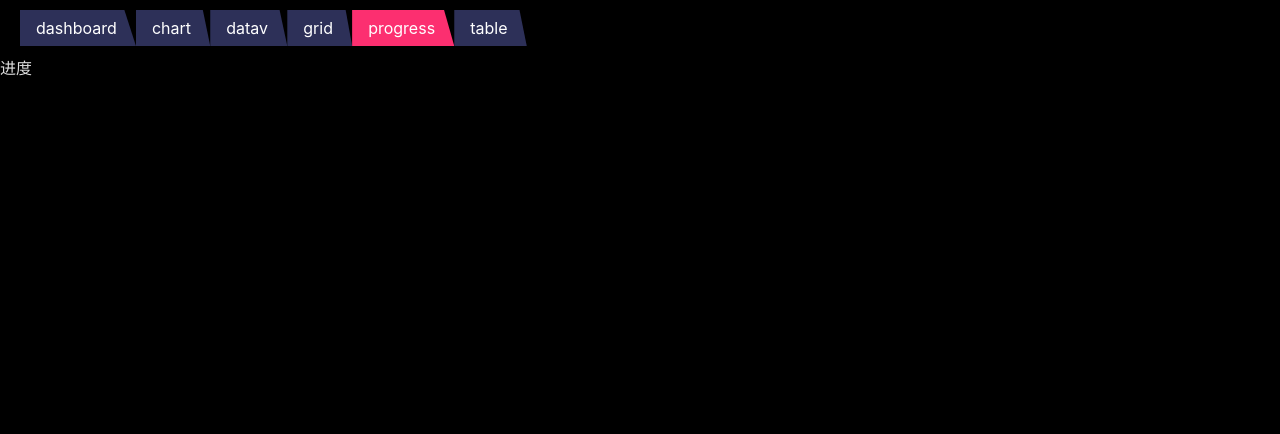
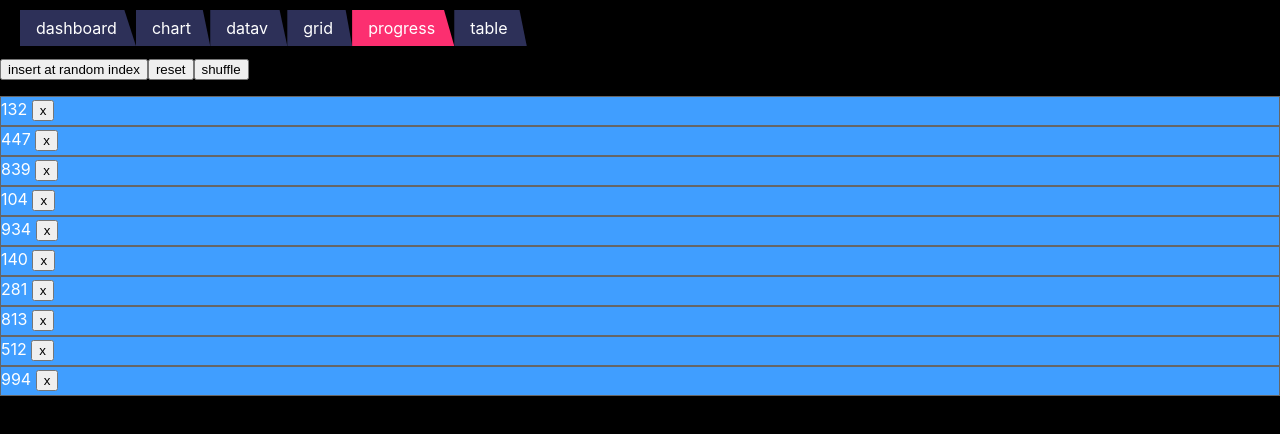
Before and after one commit to shiliangL/vue-datav3, a Vue app: page /viewAuto/progress in a window 1280 px wide. Shown: the top 434 px of the page. Built offline with nearby package versions, Linux system fonts and the light colour scheme.

Commit message:
2023年3月18日++

```diff
--- a/package.json
+++ b/package.json
@@ -10,6 +10,7 @@
         "lint:create": "eslint --init"
     },
     "dependencies": {
+        "nanoid": "^4.0.1",
         "pinia": "^2.0.33",
         "vue": "^3.2.45",
         "vue-router": "4"
--- a/src/viewAuto/progress/index.vue
+++ b/src/viewAuto/progress/index.vue
@@ -1,18 +1,118 @@
 <template>
-  <div>
-    进度
+  <div class="progress">
+    <button @click="insert">insert at random index</button>
+    <button @click="reset">reset</button>
+    <button @click="shuffle">shuffle</button>
+
+    <TransitionGroup
+      tag="ul"
+      name="fade"
+      class="container"
+    >
+      <div
+        v-for="item in items"
+        class="item"
+        :key="item.id"
+      >
+        {{ item.value }}
+        <button @click="remove(item)">x</button>
+      </div>
+    </TransitionGroup>
   </div>
+
 </template>
 
-<script lang="ts">
-import { defineComponent } from 'vue'
+<script>
+
+import { nanoid } from 'nanoid'
+import { ref, defineComponent, TransitionGroup, onUpdated } from 'vue'
 
 export default defineComponent({
+  components: {
+    TransitionGroup
+  },
   setup () {
-    return {}
+    const items = ref(makeList())
+
+    // const list = this.isSort ? (this.dataList.slice(0).sort(({ value: a }, { value: b }) => (b - a))) : this.dataList
+
+    function makeList (n = 1000) {
+      return new Array(10).fill(0).map(item => ({
+        id: nanoid(),
+        value: Math.round(Math.random() * n)
+      }))
+    }
+
+    function insert () {
+      items.value.unshift({
+        id: nanoid(),
+        value: Math.round(Math.random() * 1000)
+      })
+    }
+
+    function reset () {
+      items.value = makeList()
+    }
+
+    function shuffle () {
+      items.value = items.value.slice(0).sort(({ value: a }, { value: b }) => (b - a))
+      console.log('items.value', items.value)
+    }
+
+    function remove (item) {
+      const i = items.value.indexOf(item.id)
+      if (i > -1) {
+        items.value.splice(i, 1)
+      }
+    }
+
+    onUpdated(() => {
+      shuffle()
+    })
+
+    return {
+      items,
+      insert,
+      reset,
+      shuffle,
+      remove
+    }
   }
 })
 </script>
 
 <style scoped>
+.container {
+  position: relative;
+  padding: 0;
+}
+
+.item {
+  width: 100%;
+  height: 30px;
+  color: #fff;
+  border: 1px solid #666;
+  box-sizing: border-box;
+  background-color: #409eff;
+}
+
+/* 1. 声明过渡效果 */
+.fade-move,
+.fade-enter-active,
+.fade-leave-active {
+  transition: all 0.5s cubic-bezier(0.55, 0, 0.1, 1);
+}
+
+/* 2. 声明进入和离开的状态 */
+.fade-enter-from,
+.fade-leave-to {
+  opacity: 0;
+  transform: scaleY(0.01) translate(30px, 0);
+}
+
+/* 3. 确保离开的项目被移除出了布局流
+      以便正确地计算移动时的动画效果。 */
+.fade-leave-active {
+  position: absolute;
+}
 </style>
```
Also changed, not shown: 2 other files (tests, documents, lock files or other folders).
